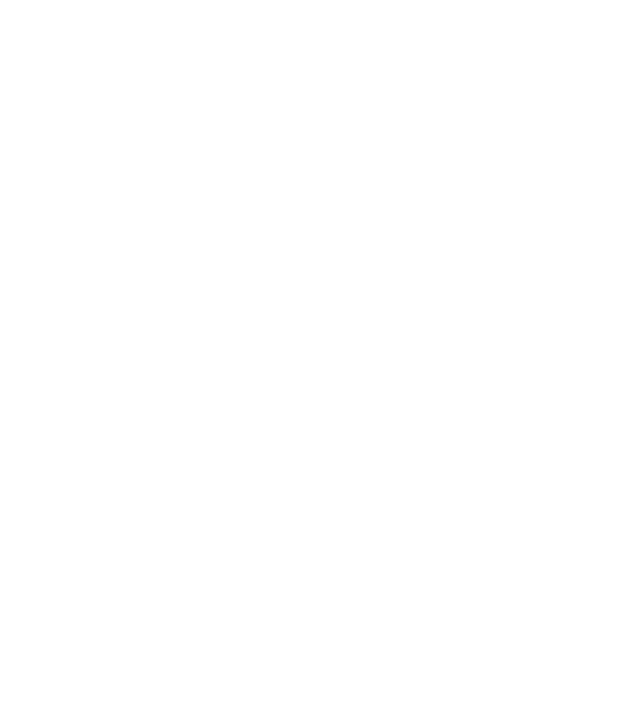
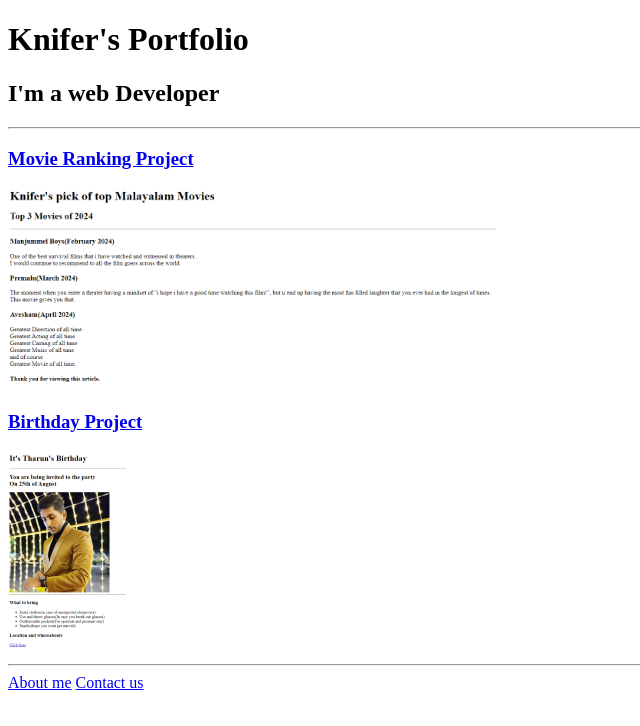
Before and after one commit to Kniferpoint/html-portfolio, a plain HTML site: page index.html in a window 1280 px wide. Shown: the whole page, without its empty margins (0-640 px from the left). Drawn offline with Linux system fonts and the light colour scheme.

Commit message:
Add files via upload

```diff
--- a/index.html
+++ b/index.html
@@ -1,4 +1,23 @@
-<!-- TODO 1: Create the HTML Boilerplate -->
+<!DOCTYPE html>
+<html lang="en">
+    <head>
+        <meta charset="UTF-8">
+        <title>Tharun's Portfolio</title>
+    </head>
+        <body>
+            <h1>Knifer's Portfolio</h1>
+            <h2>I'm a web Developer</h2>
+            <hr>
+                <h3><a href="./public/MovieRanking.html">Movie Ranking Project</a></h3>
+                <img src="./assets/images/MovieRanking.png" height="200" alt="How the project looks">
+                <h3><a href="./public/Birthday.html">Birthday Project</a></h3>
+                <img src="./assets/images/Birthday.jpg" height="200" alt="How the project looks"><br>
+                <hr>
+                <a href="./public/about.html">About me</a>
+                <a href="./public/contact.html">Contact us</a>
+
+        </body>
+</html>
 
 <!-- TODO 2: Add Your previous projects' HTML into the public folder -->
 
```
